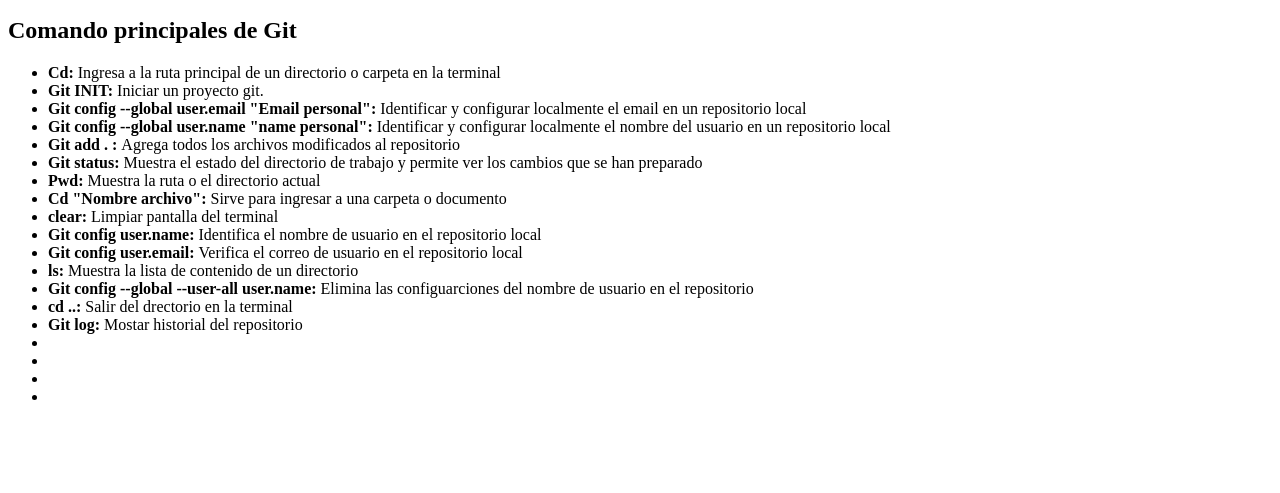
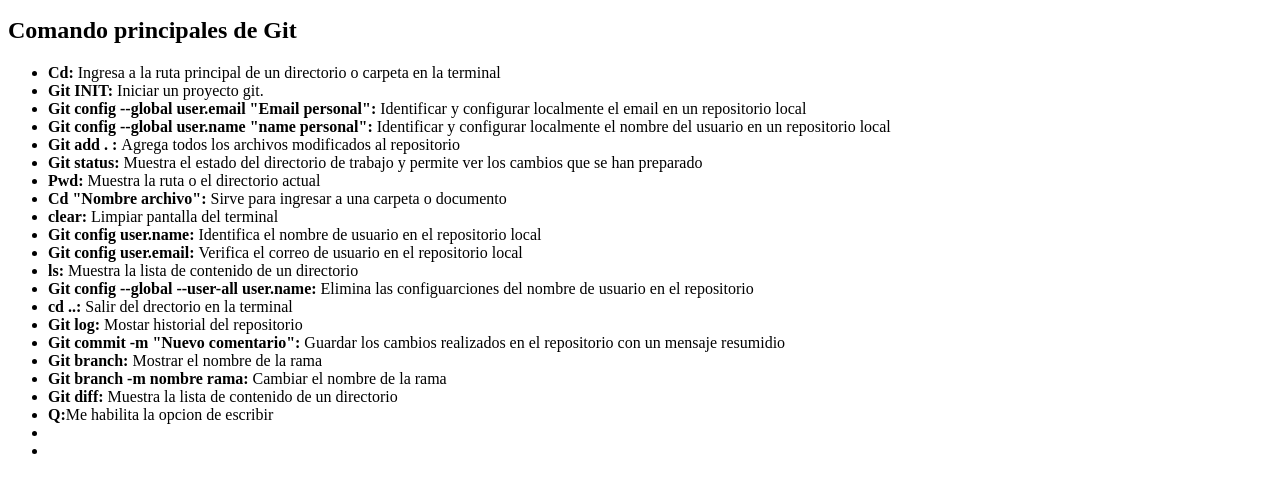
Before and after one commit to JuanManuelTrujillo/ADSO_2502629, a plain HTML site: page Ejercicio 1/index.html in a window 1280 px wide. Shown: the part 119-612 px from the top of the page. Drawn offline with Linux system fonts and the light colour scheme.

Commit message:
Completando comando en git en html

```diff
--- a/Ejercicio 1/index.html
+++ b/Ejercicio 1/index.html
@@ -28,8 +28,11 @@
         <li><b>Git config --global --user-all user.name: </b>Elimina las configuarciones del nombre de usuario en el repositorio</li>
         <li><b>cd ..: </b>Salir del drectorio en la terminal</li>
         <li><b>Git log: </b>Mostar historial del repositorio</li>
-        <li><b></b></li>
-        <li><b></b></li>
+        <li><b>Git commit -m "Nuevo comentario": </b>Guardar los cambios realizados en el repositorio con un mensaje resumidio</li>
+        <li><b>Git branch: </b>Mostrar el nombre de la rama</li>
+        <li><b>Git branch -m nombre rama: </b>Cambiar el nombre de la rama</li>
+        <li><b>Git diff: </b>Muestra la lista de contenido de un directorio</li>
+        <li><b>Q:</b>Me habilita la opcion de escribir</li>
         <li><b></b></li>
         <li><b></b></li>
     </ul>
```
